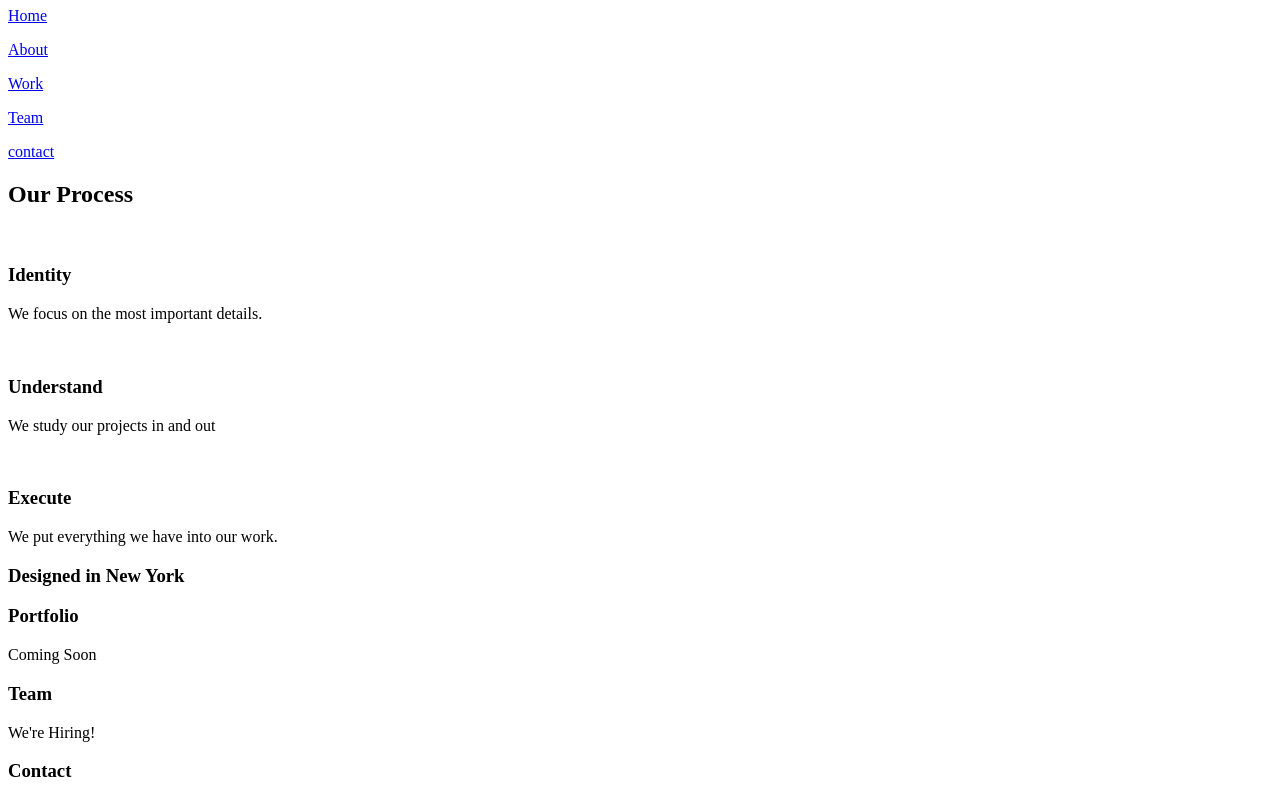
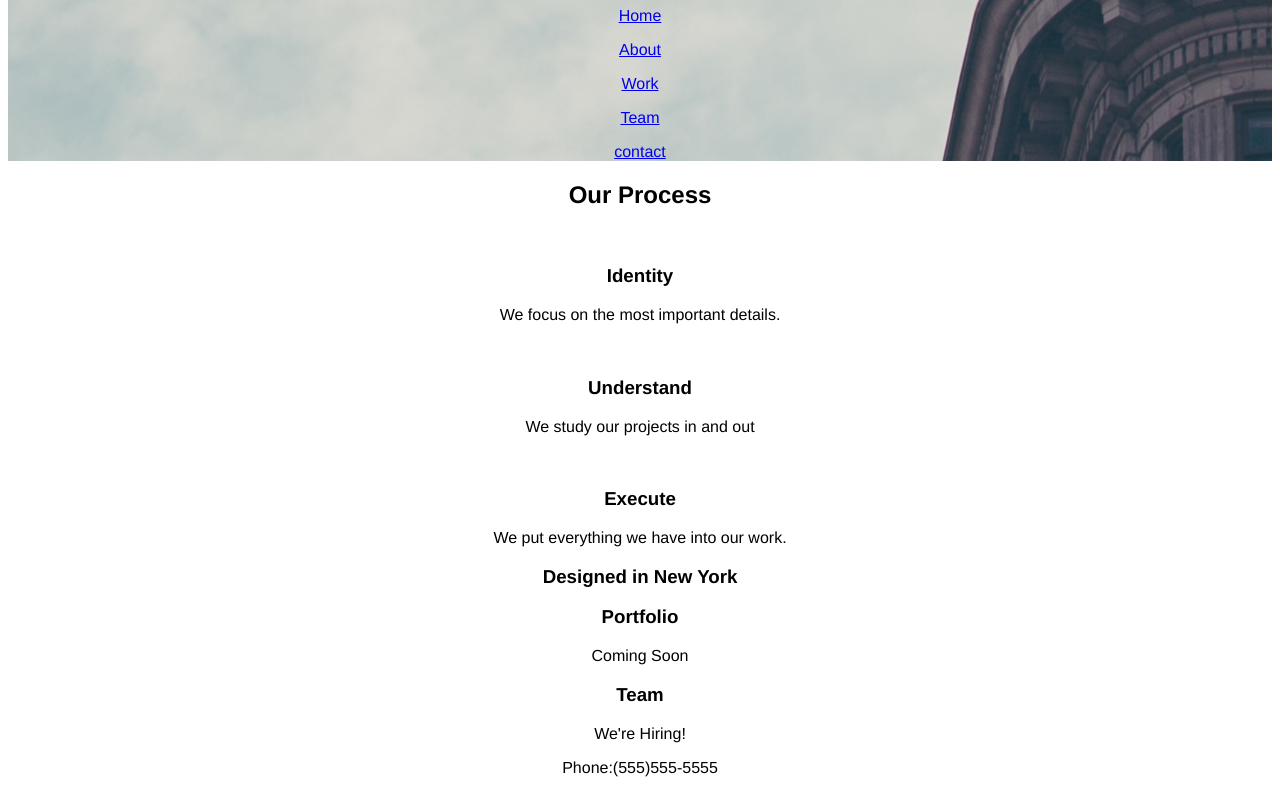
Before and after one commit to mervanamerbabe/broadway, a plain HTML site: page index.html in a window 1280 px wide. Shown: the part 73-863 px from the top of the page. Drawn offline with Linux system fonts and the light colour scheme.

Commit message:
add background image

```diff
--- a/css/style.css
+++ b/css/style.css
@@ -1,5 +1,7 @@
 body {
-  font-family: ;
+  font-family: "Helvetica";
   text-align: center;
-
 }
+.intro {
+    background-image: url(../photos/the-flatiron-building.png);
+}
--- a/index.html
+++ b/index.html
@@ -1,21 +1,23 @@
 <!DOCTYPE html>
 <html>
   <head>
-    <link href="resources/css/main.css" rel="stylesheet">
+    <link href="css/style.css" rel=stylesheet>
     <title>Broadyway Design</title>
   </head>
     <body>
 
       <!-- Hero Section -->
 
-    <div class="">
+    <div class="intro">
       <h1>Broadway Design</h1>
+      <nav>
 
           <p><a href="#">Home</a></p>
           <p><a href="#">About</a></p>
           <p><a href="#">Work</a></p>
           <p><a href="#">Team</a></p>
           <p><a href="#">contact</a></p>
+      </nav>
       </div>
 
   <!-- Process section begins-->
@@ -41,12 +43,12 @@
   <p>Coming Soon</p>
   <h3>Team</h3>
   <p>We're Hiring!</p>
-<h3>Contact</h3>
   <p>Phone:(555)555-5555</p>
   <p>E-mail: test@example.com</p>
   <p>Twitter: @example</p>
 
 <!-- Footer Section -->
-
+  <footer>
+  </footer>
   </body>
 </html>
```
Lines whose indentation alone changed are shown as unchanged.
